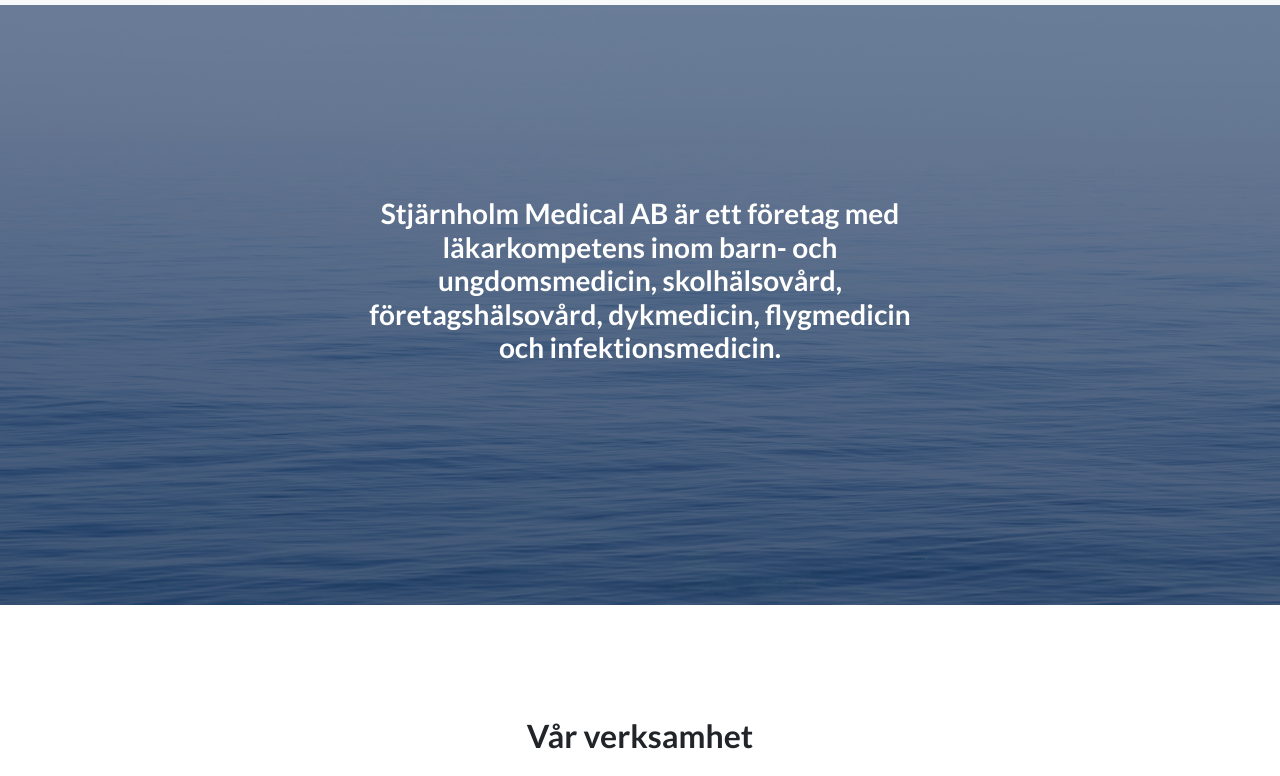
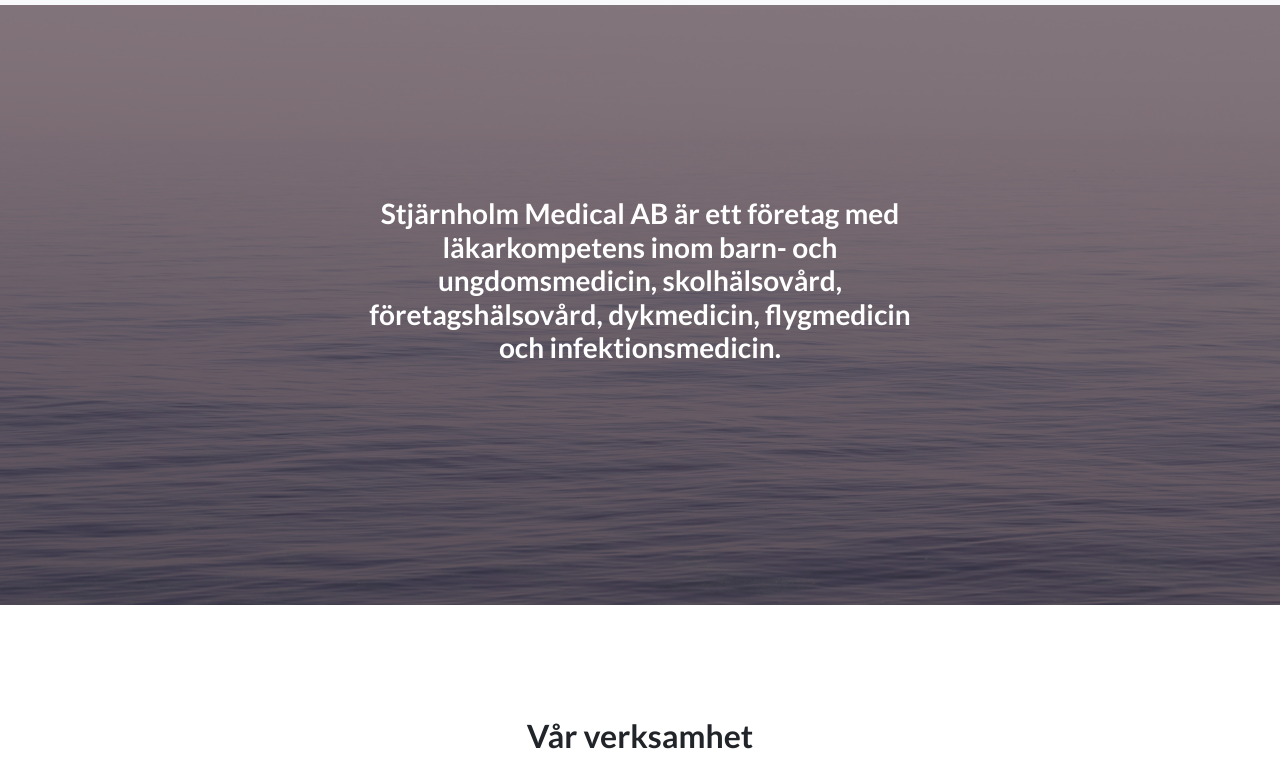
Before and after one commit to Kladdy/smahopp-landing-page, a plain HTML site: page docs/index.html in a window 1280 px wide. Shown: the part 61-837 px from the top of the page. Drawn offline with nearby package versions, Linux system fonts and the light colour scheme; files that its build step writes are made by us from their sources.

Commit message:
Change color

```diff
--- a/src/scss/variables/_colors.scss
+++ b/src/scss/variables/_colors.scss
@@ -5,4 +5,4 @@
 // Use this file to override Bootstrap color defaults
 
 // Uncomment and build to see example
-// $primary: #10ac8a;
+$primary: #cb2917;
```
